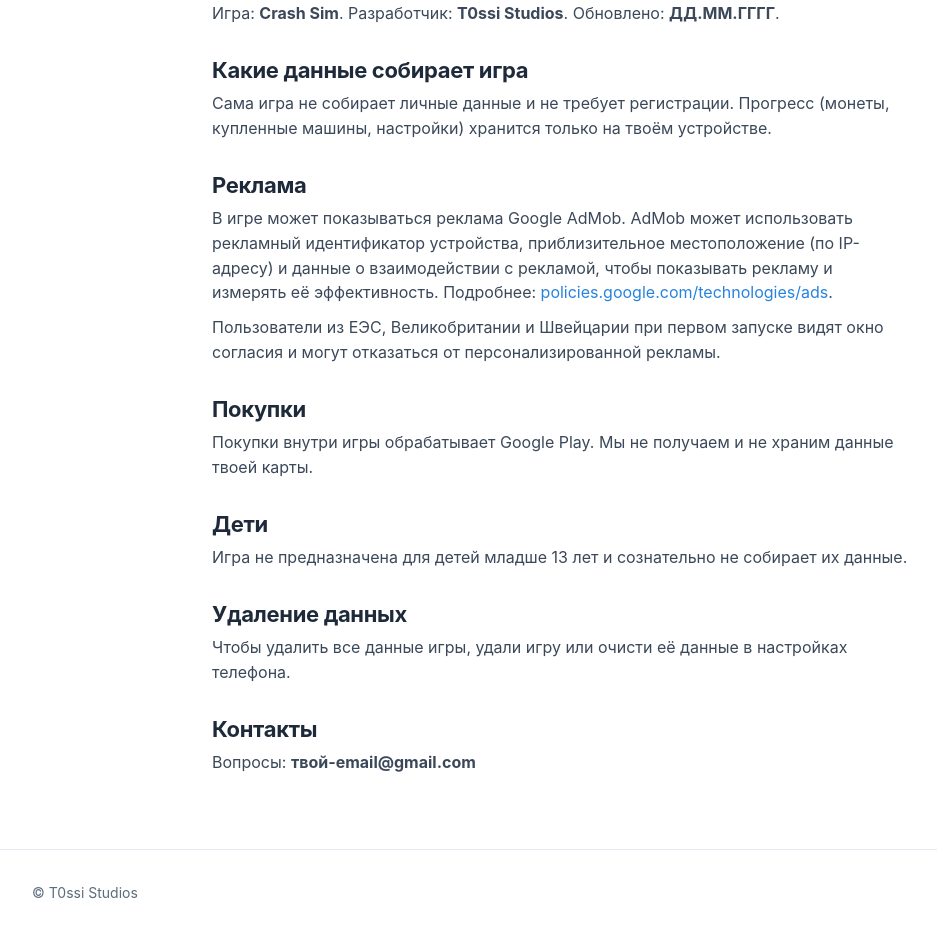
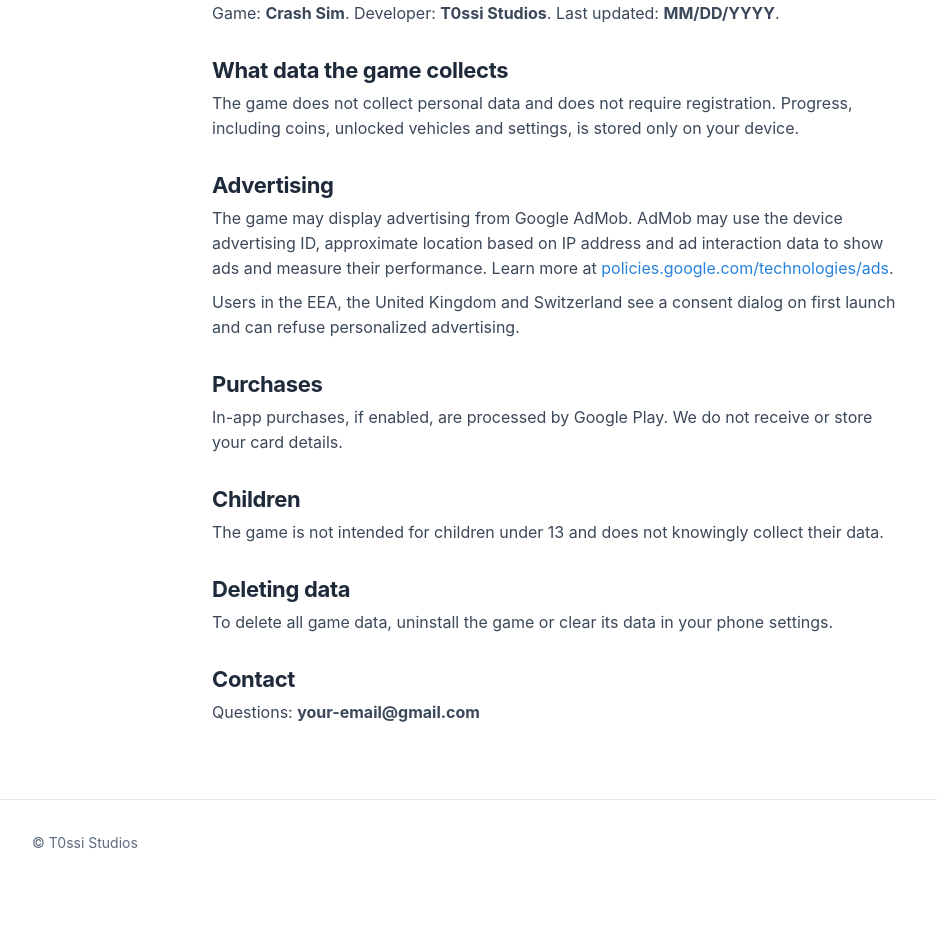
Before and after one commit to fixsae/Crash-Sim, a plain HTML site: page privacy.html in a window 1280 px wide. Shown: the part 194-1129 px from the top of the page, without its empty margins (80-1017 px from the left). After the commit the page ends 1080 px from the top, so only its background shows below. Drawn offline with Linux system fonts and the light colour scheme.

Commit message:
Translate privacy policy from Russian to English

```diff
--- a/privacy.html
+++ b/privacy.html
@@ -1,37 +1,37 @@
 <!doctype html>
-<html lang="ru">
+<html lang="en">
 <head>
 <meta charset="utf-8">
 <meta name="viewport" content="width=device-width,initial-scale=1">
-<title>Политика конфиденциальности — T0ssi Studios</title>
+<title>Privacy Policy — T0ssi Studios</title>
 <link rel="icon" href="favicon.svg" type="image/svg+xml">
 <link rel="stylesheet" href="style.css">
 </head>
 <body>
 <header class="nav"><div class="wrap"><a class="brand" href="index.html"><img src="assets/logo.svg" alt="">T0ssi <span>Studios</span></a></div></header>
 <main class="doc">
-  <h1>Политика конфиденциальности</h1>
-  <p>Игра: <b>Crash Sim</b>. Разработчик: <b>T0ssi Studios</b>. Обновлено: <b>ДД.ММ.ГГГГ</b>.</p>
+  <h1>Privacy Policy</h1>
+  <p>Game: <b>Crash Sim</b>. Developer: <b>T0ssi Studios</b>. Last updated: <b>MM/DD/YYYY</b>.</p>
 
-  <h2>Какие данные собирает игра</h2>
-  <p>Сама игра не собирает личные данные и не требует регистрации. Прогресс (монеты, купленные машины, настройки) хранится только на твоём устройстве.</p>
+  <h2>What data the game collects</h2>
+  <p>The game does not collect personal data and does not require registration. Progress, including coins, unlocked vehicles and settings, is stored only on your device.</p>
 
-  <h2>Реклама</h2>
-  <p>В игре может показываться реклама Google AdMob. AdMob может использовать рекламный идентификатор устройства, приблизительное местоположение (по IP-адресу) и данные о взаимодействии с рекламой, чтобы показывать рекламу и измерять её эффективность. Подробнее: <a href="https://policies.google.com/technologies/ads">policies.google.com/technologies/ads</a>.</p>
-  <p>Пользователи из ЕЭС, Великобритании и Швейцарии при первом запуске видят окно согласия и могут отказаться от персонализированной рекламы.</p>
+  <h2>Advertising</h2>
+  <p>The game may display advertising from Google AdMob. AdMob may use the device advertising ID, approximate location based on IP address and ad interaction data to show ads and measure their performance. Learn more at <a href="https://policies.google.com/technologies/ads">policies.google.com/technologies/ads</a>.</p>
+  <p>Users in the EEA, the United Kingdom and Switzerland see a consent dialog on first launch and can refuse personalized advertising.</p>
 
-  <h2>Покупки</h2>
-  <p>Покупки внутри игры обрабатывает Google Play. Мы не получаем и не храним данные твоей карты.</p>
+  <h2>Purchases</h2>
+  <p>In-app purchases, if enabled, are processed by Google Play. We do not receive or store your card details.</p>
 
-  <h2>Дети</h2>
-  <p>Игра не предназначена для детей младше 13 лет и сознательно не собирает их данные.</p>
+  <h2>Children</h2>
+  <p>The game is not intended for children under 13 and does not knowingly collect their data.</p>
 
-  <h2>Удаление данных</h2>
-  <p>Чтобы удалить все данные игры, удали игру или очисти её данные в настройках телефона.</p>
+  <h2>Deleting data</h2>
+  <p>To delete all game data, uninstall the game or clear its data in your phone settings.</p>
 
-  <h2>Контакты</h2>
-  <p>Вопросы: <b>твой-email@gmail.com</b></p>
+  <h2>Contact</h2>
+  <p>Questions: <b>your-email@gmail.com</b></p>
 </main>
-<footer><div class="wrap"><span>© T0ssi Studios</span><a href="index.html">На главную</a></div></footer>
+<footer><div class="wrap"><span>© T0ssi Studios</span><a href="index.html">Home</a></div></footer>
 </body>
 </html>
```
